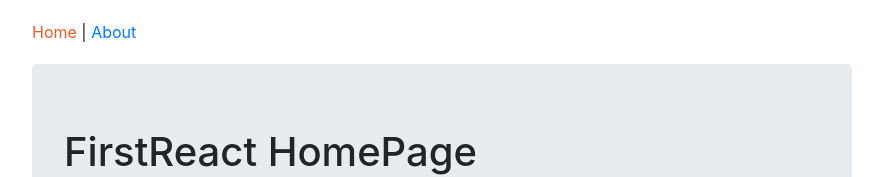
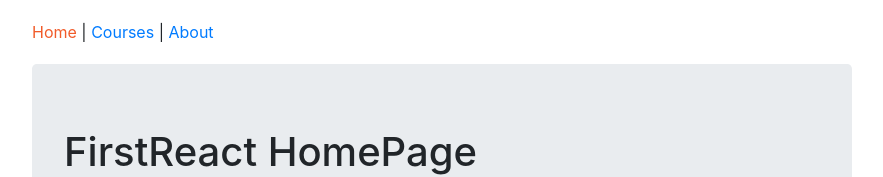
Before and after one commit to ElliotRedhead/LearningReactRedux, a React (Create React App) app in the folder my-app/: page / in a window 1280 px wide. Shown: the top 177 px of the page, without its empty margins (198-1081 px from the left). Built offline with nearby package versions, Linux system fonts and the light colour scheme.

Commit message:
Created new navlink in header.

```diff
--- a/my-app/src/components/common/Header.js
+++ b/my-app/src/components/common/Header.js
@@ -7,6 +7,7 @@ const Header = () => {
     return (
         <nav>
             <NavLink to="/" activeStyle={activeStyle} exact>Home</NavLink>{" | "}
+            <NavLink to="/courses" activeStyle={activeStyle}>Courses</NavLink>{" | "}
             <NavLink to="/about" activeStyle={activeStyle}>About</NavLink>
         </nav>
     )
```
